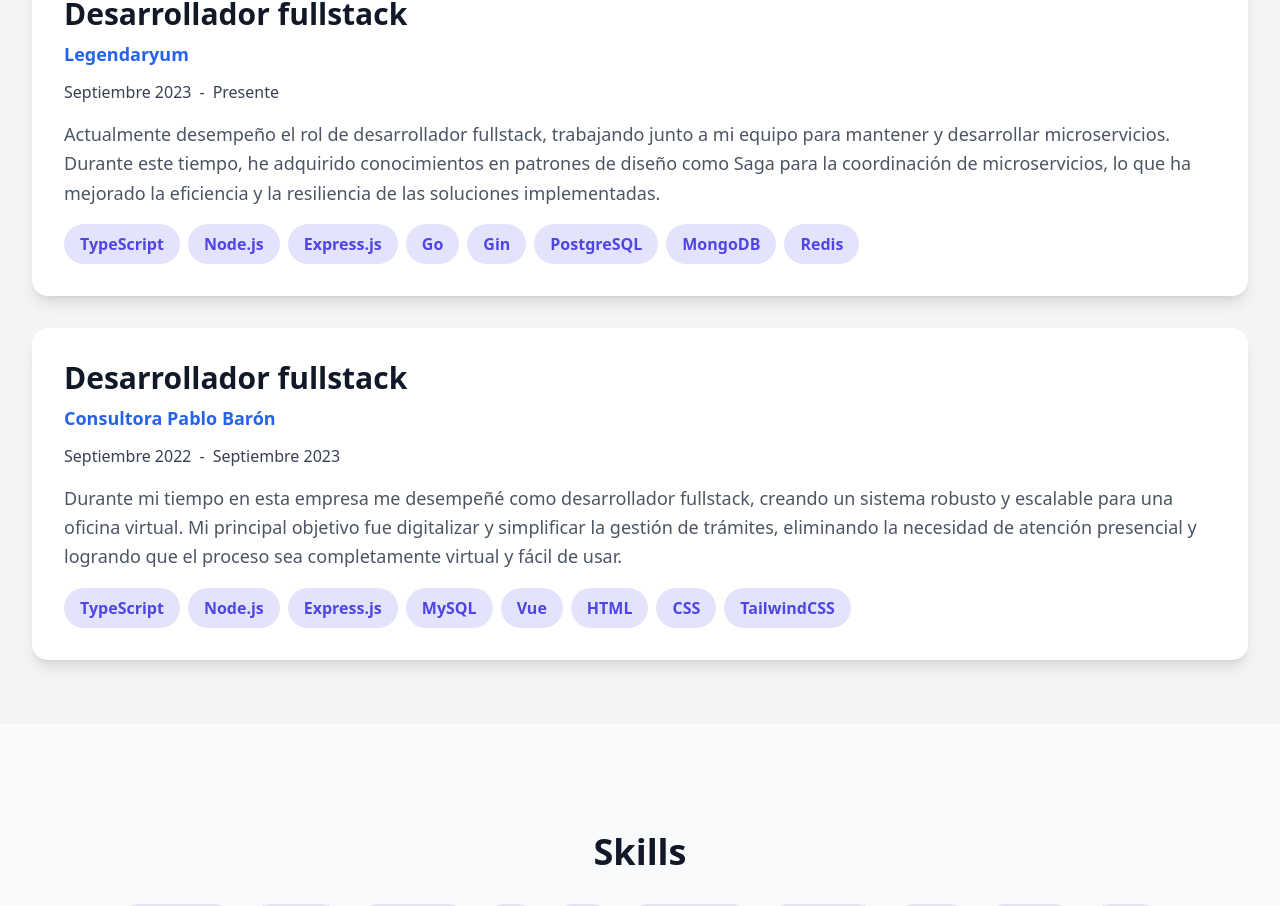
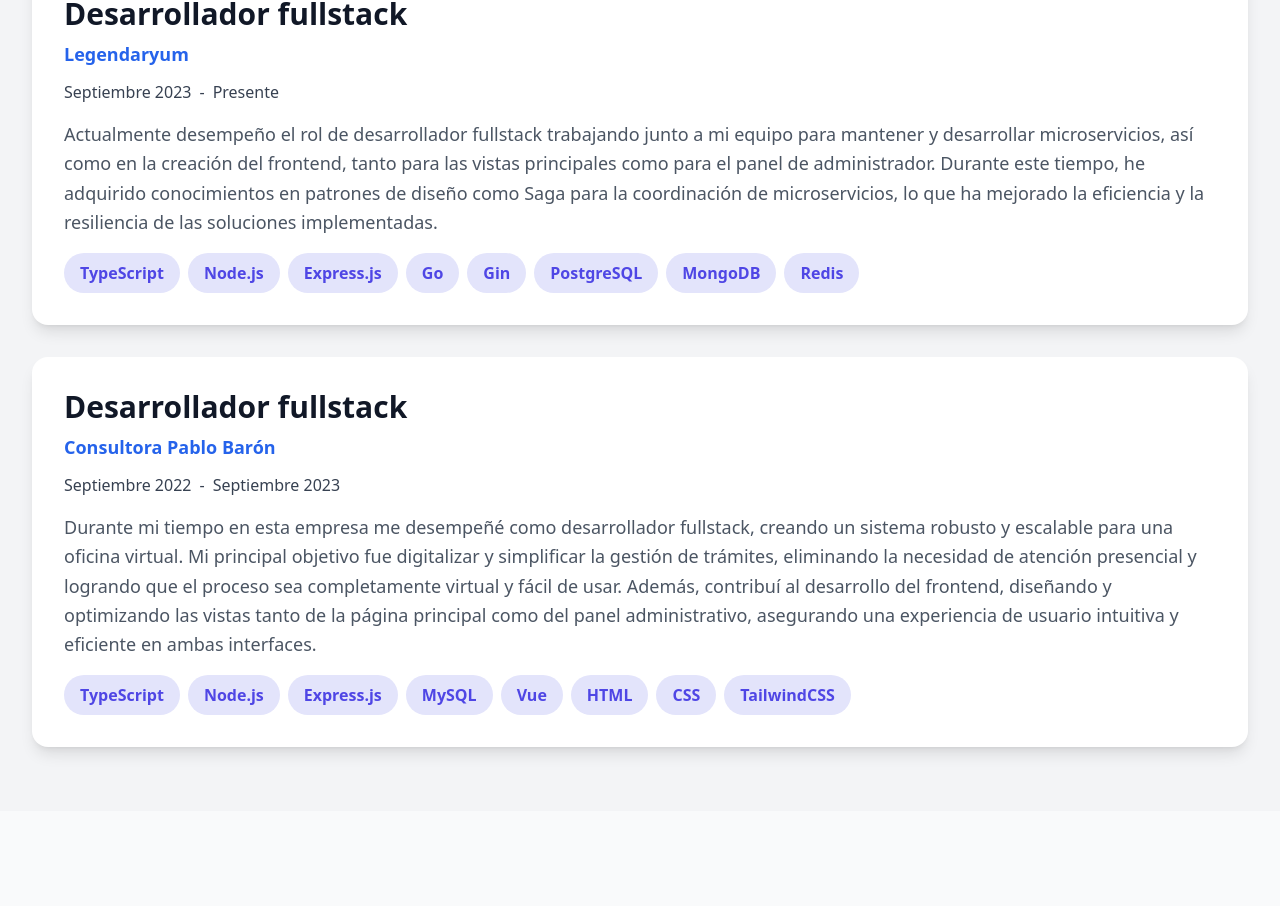
Before and after one commit to PatricioPoncini/portfolio, a Vue app: page / in a window 1280 px wide. Shown: the part 1440-2346 px from the top of the page. Built offline with nearby package versions, Linux system fonts and the light colour scheme.

Commit message:
feat: improve description

```diff
--- a/src/components/Experience.vue
+++ b/src/components/Experience.vue
@@ -9,7 +9,7 @@ onMounted(() => {
   experiences.value = [
     {
       title: "Desarrollador fullstack",
-      description: "Actualmente desempeño el rol de desarrollador fullstack, trabajando junto a mi equipo para mantener y desarrollar microservicios. Durante este tiempo, he adquirido conocimientos en patrones de diseño como Saga para la coordinación de microservicios, lo que ha mejorado la eficiencia y la resiliencia de las soluciones implementadas. ",
+      description: "Actualmente desempeño el rol de desarrollador fullstack trabajando junto a mi equipo para mantener y desarrollar microservicios, así como en la creación del frontend, tanto para las vistas principales como para el panel de administrador. Durante este tiempo, he adquirido conocimientos en patrones de diseño como Saga para la coordinación de microservicios, lo que ha mejorado la eficiencia y la resiliencia de las soluciones implementadas. ",
       startDate: "Septiembre 2023",
       endDate: "Presente",
       company: "Legendaryum",
@@ -17,7 +17,7 @@ onMounted(() => {
     },
     {
       title: "Desarrollador fullstack",
-      description: "Durante mi tiempo en esta empresa me desempeñé como desarrollador fullstack, creando un sistema robusto y escalable para una oficina virtual. Mi principal objetivo fue digitalizar y simplificar la gestión de trámites, eliminando la necesidad de atención presencial y logrando que el proceso sea completamente virtual y fácil de usar.",
+      description: "Durante mi tiempo en esta empresa me desempeñé como desarrollador fullstack, creando un sistema robusto y escalable para una oficina virtual. Mi principal objetivo fue digitalizar y simplificar la gestión de trámites, eliminando la necesidad de atención presencial y logrando que el proceso sea completamente virtual y fácil de usar. Además, contribuí al desarrollo del frontend, diseñando y optimizando las vistas tanto de la página principal como del panel administrativo, asegurando una experiencia de usuario intuitiva y eficiente en ambas interfaces.",
       startDate: "Septiembre 2022",
       endDate: "Septiembre 2023",
       company: "Consultora Pablo Barón",
```
